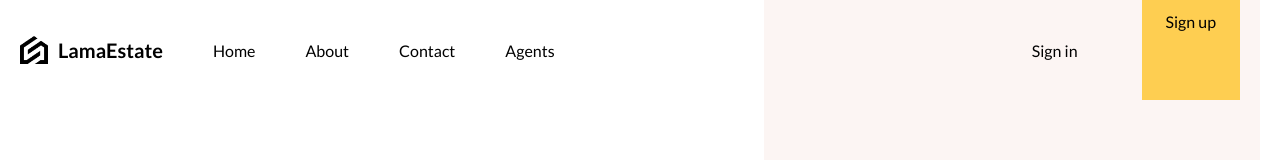
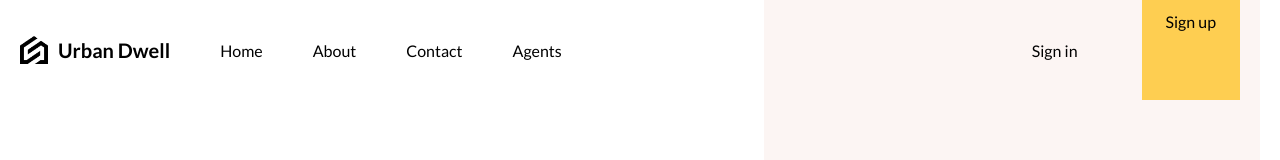
Before and after one commit to yashraj2003e/estate_app_frontend, a React (Vite) app: page / in a window 1280 px wide. Shown: the top 160 px of the page. Built offline with nearby package versions, Linux system fonts and the light colour scheme.

Commit message:
Minor updates

```diff
--- a/src/App.jsx
+++ b/src/App.jsx
@@ -8,12 +8,16 @@ import Login from "./routes/login/login.jsx";
 import Register from "./routes/register/register.jsx";
 import ProfileUpdatePage from "./routes/profileUpdatePage/profileUpdatePage.jsx";
 import toast, { Toaster } from "react-hot-toast";
-import { useEffect } from "react";
+import { useEffect, useRef } from "react";
 
 function App() {
+  const isFirstMount = useRef(true);
+
   useEffect(() => {
-    const notify = () => toast("This website is under development !");
-    notify();
+    if (isFirstMount.current) {
+      toast("This website is under development!");
+      isFirstMount.current = false;
+    }
   }, []);
 
   const router = createBrowserRouter([
@@ -50,12 +54,10 @@ function App() {
         {
           path: "/profile",
           element: <ProfilePage />,
-          children: [
-            {
-              path: "/profile/update",
-              element: <ProfileUpdatePage />,
-            },
-          ],
+        },
+        {
+          path: "/profile/update",
+          element: <ProfileUpdatePage />,
         },
       ],
     },
--- a/src/components/navbar/Navbar.jsx
+++ b/src/components/navbar/Navbar.jsx
@@ -10,7 +10,7 @@ function Navbar() {
       <div className="left">
         <a href="/" className="logo">
           <img src="/logo.png" alt="" />
-          <span>LamaEstate</span>
+          <span>Urban Dwell</span>
         </a>
         <a href="/">Home</a>
         <a href="/">About</a>
```
